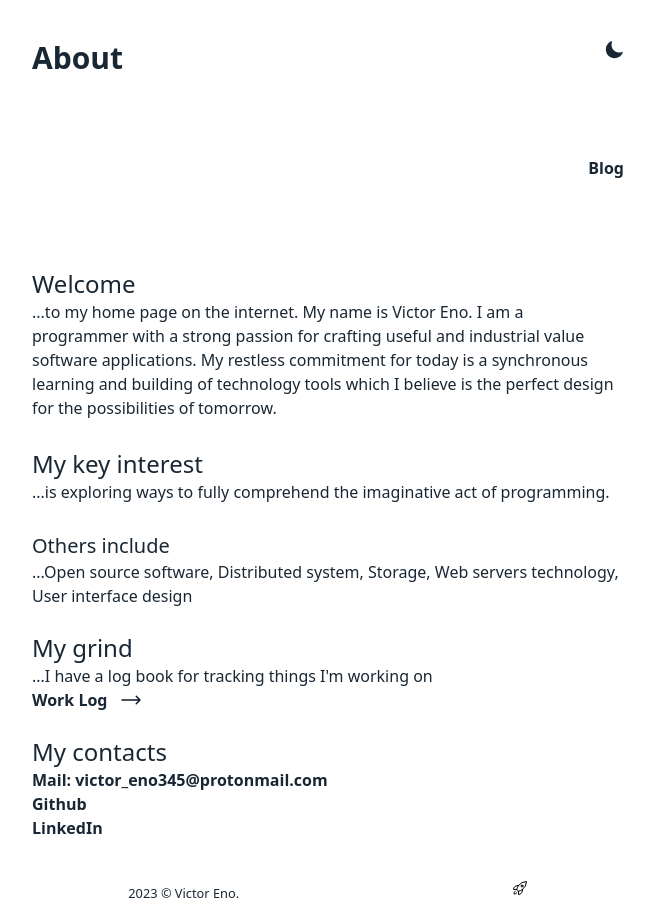
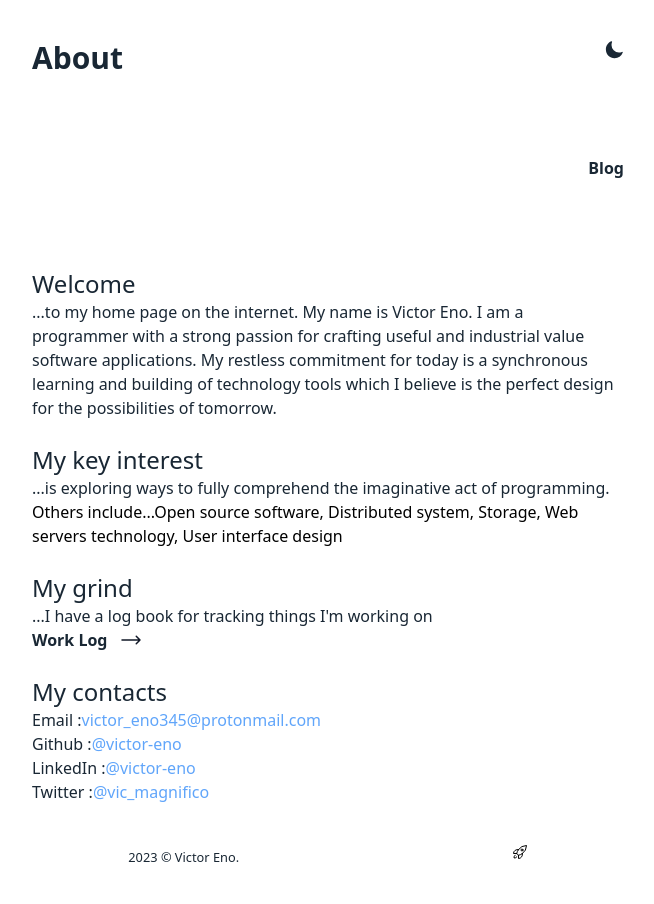
Before and after one commit to victor-eno/vicjournals, a Next.js app: page / in a window 1280 px wide. Shown: the whole page, without its empty margins (312-966 px from the left). After the commit the page ends 868 px from the top, so only its background shows below. Built offline with nearby package versions, Linux system fonts and the light colour scheme.

Commit message:
my contact list was rearranged

```diff
--- a/pages/index.js
+++ b/pages/index.js
@@ -51,9 +51,11 @@ import { ArrowLongRightIcon } from "@heroicons/react/24/outline";
           <br></br>
           <br></br>
 
-          <div className="text-lg">
+          <div>
+
+          <div>
           <h1 className="text-2xl font-base">Welcome</h1>
-             <p className="text-base">...to my home page on the internet. My name is Victor Eno.
+             <p>...to my home page on the internet. My name is Victor Eno.
                 I am a programmer
                 with a strong passion for crafting useful and industrial value software applications.
                 My restless commitment for today is a synchronous learning and building of technology
@@ -61,17 +63,15 @@ import { ArrowLongRightIcon } from "@heroicons/react/24/outline";
             </p>
             <br></br>
             <h1 className="text-2xl font-base">My key interest</h1>
-            <p className="text-base">...is exploring ways to fully comprehend the imaginative act of programming.</p>
-            <br></br>
-            <h1 className="text-xl font-base">Others include</h1>
-            <p className="text-base">...Open source software, Distributed system, Storage,
-             Web servers technology, User interface design</p>
+            <p>...is exploring ways to fully comprehend the imaginative act of programming.</p>
+            Others include...Open source software, Distributed system, Storage,
+             Web servers technology, User interface design
           </div>
 
           <br></br>
 
           <h1 className="text-2xl font-base">My grind</h1>
-            <p className="text-base">...I have a log book for tracking things I'm working on</p>
+            <p>...I have a log book for tracking things I'm working on</p>
 
           <Link href="/projects" passHref>
           <a className="cursor-pointer">
@@ -90,17 +90,60 @@ import { ArrowLongRightIcon } from "@heroicons/react/24/outline";
             <br></br>
           <h1 className="text-2xl font-base">My contacts</h1>
 
-                  <Link href={'https://mail.proton.me/victor-eno'} passHref>
-                  <a><h1 className="dark:text-blue-400 font-black">Mail: victor_eno345@protonmail.com</h1></a>
+
+            <div className="flex">
+            <div>
+            <h1 className="dark:text-moodytext-100">Email :</h1>
+            </div>
+            <div>
+            <Link href="/projects" passHref>
+            <a className="cursor-pointer">
+            <h1 className="text-blue-400 dark:text-blue-400 ">victor_eno345@protonmail.com</h1>
+            </a>
             </Link>
+            </div>
+            </div>
 
+            <div className="flex">
+            <div>
+            <h1 className="dark:text-moodytext-100">Github :</h1>
+            </div>
+            <div>
             <Link href={'https://github.com/victor-eno'} passHref>
-                  <a><h1 className="dark:text-blue-400 font-black">Github</h1></a>
+            <a className="cursor-pointer">
+            <h1 className="text-blue-400 dark:text-blue-400 ">@victor-eno</h1>
+            </a>
             </Link>
+            </div>
+            </div>
 
+            <div className="flex">
+            <div>
+            <h1 className="dark:text-moodytext-100">LinkedIn :</h1>
+            </div>
+            <div>
             <Link href={'https://www.linkedin.com/in/victor-eno-udoh'} passHref>
-                <a><h1 className="dark:text-blue-400 font-black">LinkedIn</h1></a>
+            <a className="cursor-pointer">
+            <h1 className="text-blue-400 dark:text-blue-400 ">@victor-eno</h1>
+            </a>
             </Link>
+            </div>
+            </div>
+
+            <div className="flex">
+            <div>
+            <h1 className="dark:text-moodytext-100">Twitter :</h1>
+            </div>
+            <div>
+            <Link href={'https://twitter.com/vic_magnifico'} passHref>
+            <a className="cursor-pointer">
+            <h1 className="text-blue-400 dark:text-blue-400 ">@vic_magnifico</h1>
+            </a>
+            </Link>
+            </div>
+            </div>
+          </div>
+
           </div>
 
       </main>
```
Lines whose indentation alone changed are shown as unchanged.
